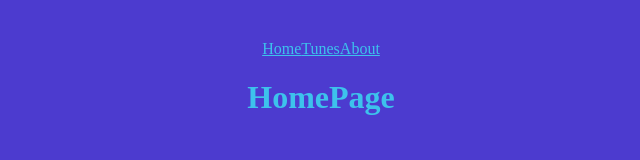
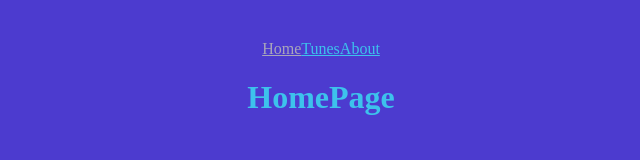
Before and after one commit to HelenkaSoft/Single-Page-App, a React (Vite) app: page / in a window 1280 px wide. Shown: the top 160 px of the page, without its empty margins (319-959 px from the left). Built offline with nearby package versions, Linux system fonts and the light colour scheme.

Commit message:
added .a class color

```diff
--- a/src/App.css
+++ b/src/App.css
@@ -16,3 +16,7 @@ body {
 .a {
   color: #3dc2ec;
 }
+
+.active {
+  color: #a8a6ba;
+}
```
